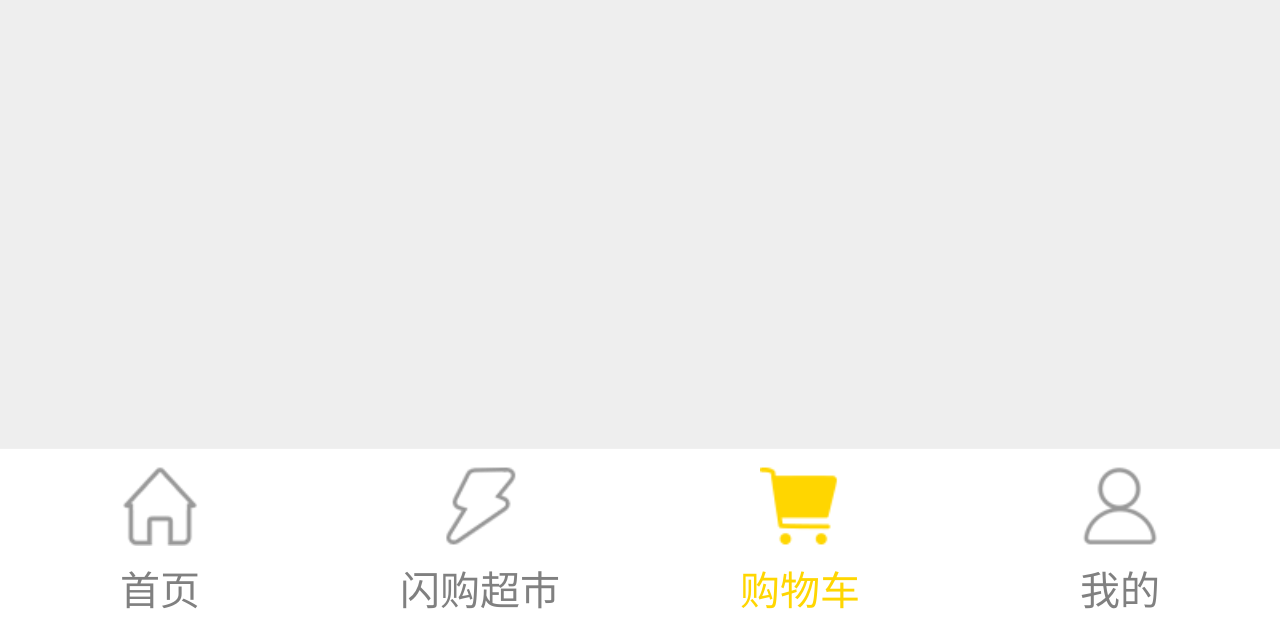
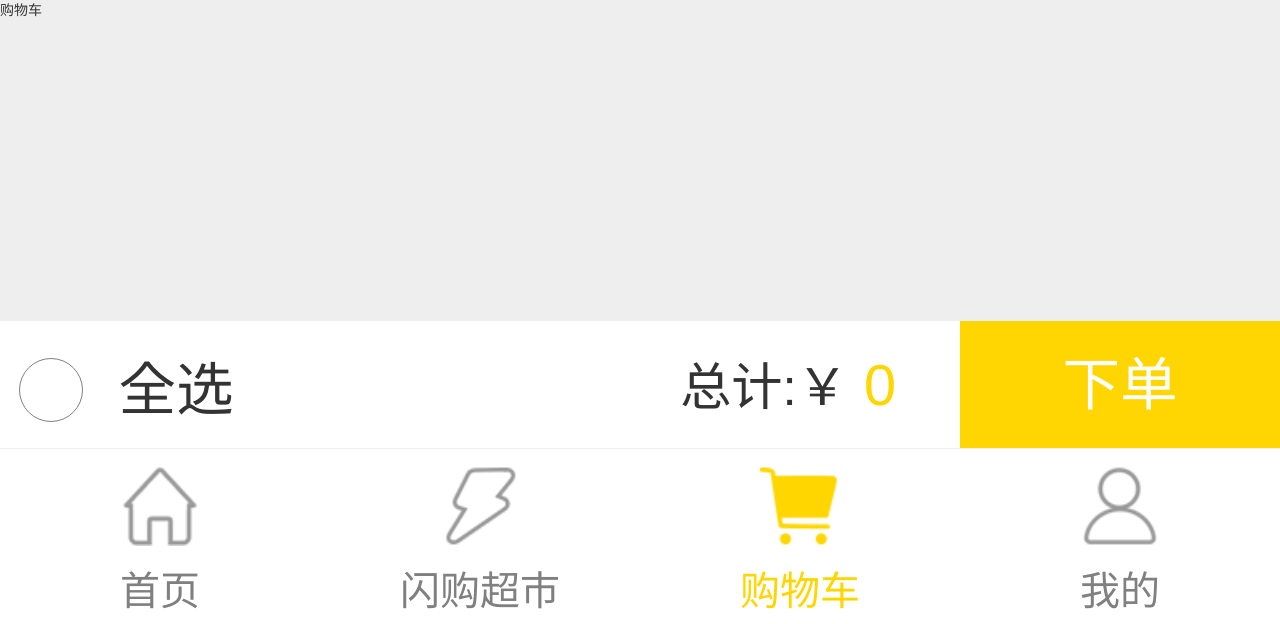
Before and after one commit to LI1994H/AXF, a Django app: page /cart/ in a window 1280 px wide. Shown: the part 176-800 px from the top of the page. Run offline with Django 3.2, Linux system fonts and the light colour scheme; some libraries are stand-ins or nearby versions.

Commit message:
增加减操作并展示购物车

```diff
--- a/AXF/urls.py
+++ b/AXF/urls.py
@@ -13,5 +13,6 @@ urlpatterns =[
     url(r'^logout/$', views.logout, name='logout'), # 退出
     url(r'^login/$', views.login, name='login'),    # 登录
     url(r'^checkphone/$',views.checkphone,name='checkphone'), # 手机号验证
-    url(r'addcart/$',views.addcart,name='addcart'), #添加购物车
+    url(r'addcart/$',views.addcart,name='addcart'), # 购物车加操作
+    url(r'^subcart/$',views.subcart,name='subcart'), # 购物车减操作
 ]
--- a/AXF/views.py
+++ b/AXF/views.py
@@ -72,18 +72,30 @@ def market(request, childid, sortid):  # 闪购超市
         goodsList = goodsList.order_by('price')
     elif sortid == '3':  # 价格最高
         goodsList = goodsList.order_by(('-price'))
+    # 购物车数据
+    token = request.session.get('token')
+    carts = []
+    if token:
+        user = User.objects.get(token=token)
+        carts = Cart.objects.filter(user=user)
     data = {
         'foodtypes': foodtypes,
         'goodsList': goodsList,
         'childTypleList': childTypleList,
         'childid': childid,
+        'carts': carts
     }
     return render(request, 'market/market.html', context=data)
 
 
 def cart(request):  # 购物车
-    return render(request, 'cart/cart.html')
-
+    token = request.session.get('token')
+    if token: #有用户显示购物车信息
+        user = User.objects.get(token=token)
+        carts = Cart.objects.filter(user=user).exclude(number=0)
+        return render(request,'cart/cart.html',context={'carts': carts})
+    else:
+        return render(request, 'cart/cart.html')
 
 def mine(request):  # 我的
     token = request.session.get('token')
@@ -214,3 +226,22 @@ def addcart(request):
         responseData['msg'] = '未登录,请登录后操作'
         responseData['status'] = -1
         return JsonResponse(responseData)
+
+
+def subcart(request):
+    # 获取数据
+    token = request.session.get('token')
+    goodsid = request.GET.get('goodsid')
+    # 过滤数据 获取对应用户的数据
+    user = User.objects.get(token=token)
+    goods = Goods.objects.get(pk=goodsid)
+    # 删操作
+    cart = Cart.objects.filter(user=user).filter(goods=goods).first()
+    cart.number = cart.number - 1
+    cart.save()
+    responseData = {
+        'msg': '购物车减操作成功',
+        'status': 1,
+        'number': cart.number
+    }
+    return JsonResponse(responseData)
--- /dev/null
+++ b/static/cart/js/cart.js
@@ -0,0 +1,3 @@
+$(function () {
+    $('.cart').width(innerWidth)
+});
--- a/templates/cart/cart.html
+++ b/templates/cart/cart.html
@@ -6,3 +6,54 @@
 {% block title %}
     爱鲜蜂|购物车
 {% endblock %}
+{% block content %}
+    购物车
+    <div class="cart">
+        <ul>
+            {% for cart in carts %}
+                <li>
+                    <div class="confirm-wrapper">
+{#                        <span class="glyphicon glyphicon-ok"></span>#}
+{#                        <span class="no"></span>#}
+                        {% if cart.isselect %}
+                            <span class="glyphicon glyphicon-ok"></span>
+                        {% else %}
+                            <span class="no"></span>
+                        {% endif %}
+                    </div>
+                    <div class="content-wrapper">
+                        <div class="img">
+                            <img src="{{ cart.goods.productimg }}" alt="">
+                        </div>
+                        <div class="detail">
+                            <p class="name">
+                                {{ cart.goods.productlongname }}
+                            </p>
+                            <p class="price">
+                                ￥{{ cart.goods.marketprice }}
+                            </p>
+                            <p class="num">
+                                x{{ cart.number }}
+                            </p>
+                        </div>
+                    </div>
+                </li>
+            {% endfor %}
+        </ul>
+        <div class="bill">
+            <div class="bill-left">
+                <div class="all">
+                    <span class="no"></span>
+                    <b>全选</b>
+                </div>
+                <div class="total">
+                    <span>总计:￥</span>
+                    <b>0</b>
+                </div>
+            </div>
+            <div class="bill-right">
+                下单
+            </div>
+        </div>
+    </div>
+{% endblock %}
```
Also changed, not shown: static/market/js/market.js (+28 -1 lines).
